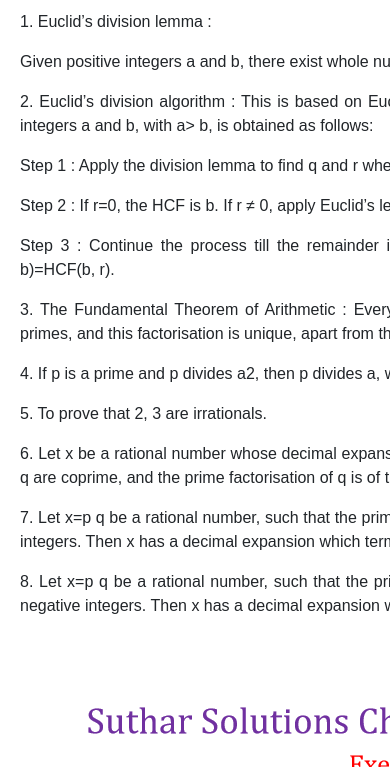
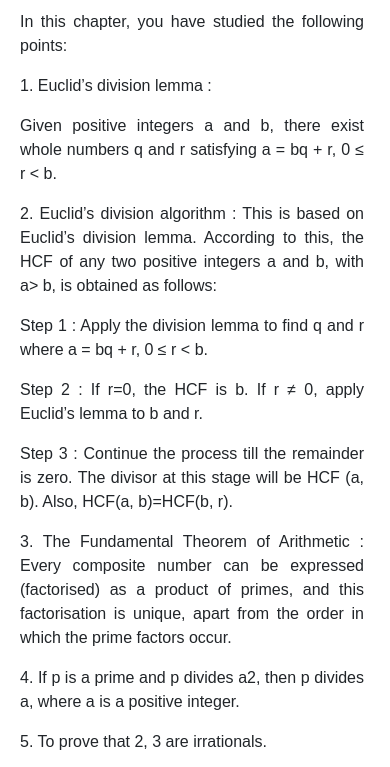
Before and after one commit to SutharSolutions/sutharsolutions.github.io, a plain HTML site: page Class 10 Maths Chapter 1 - Real Numbers.html in a window 390 px wide. Shown: the part 264-1031 px from the top of the page. Drawn offline with nearby package versions, Linux system fonts and the light colour scheme; files whose address does not match are found by name.

Commit message:
Update Class 10 Maths Chapter 1 - Real Numbers.html

```diff
--- a/Class 10 Maths Chapter 1 - Real Numbers.html
+++ b/Class 10 Maths Chapter 1 - Real Numbers.html
@@ -41,7 +41,7 @@
                 }
 
 
-                body,
+
                 #wrapper {
                         width: 100%;
                         background-color: rgb(236, 235, 236);
@@ -271,10 +271,12 @@
                 .support a {
                         color: #ffffff !important;
                 }
-                @media screen{
-                        body {
-                       width: 100%;
-                        }}
+               @media (max-width: 700px) {
+  .row, .navbar, p, img {
+    flex-direction: column;
+          width: 40%
+  }
+}
         </style>
 </head>
 
@@ -558,7 +560,7 @@
                 </section>
         </div>
 
-        <button onclick="topFunction()" id="myBtn" title="Go to top"><img src="image/up-arrow.png" height="40px"
+        <button onclick="topFunction()" id="myBtn" title="Go to top"><img src="up-arrow.png" height="40px"
                         width="40px">
         </button>
         <script>
```
